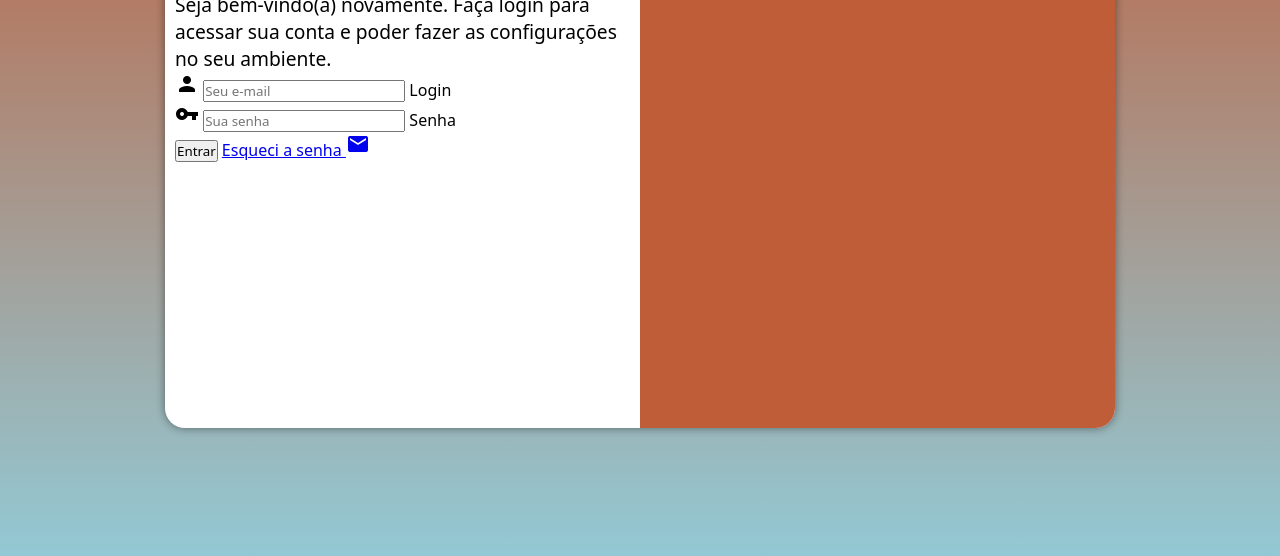
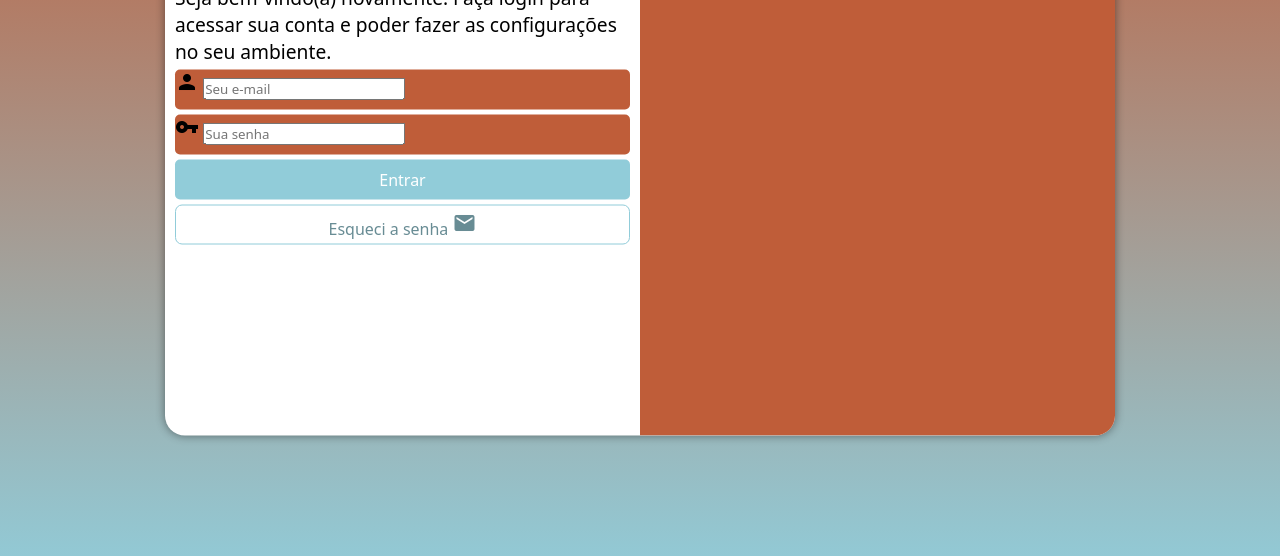
Before and after one commit to BrenaKA/projeto-login, a plain HTML site: page index.html in a window 1280 px wide. Shown: the part 222-778 px from the top of the page. Drawn offline with Linux system fonts and the light colour scheme.

Commit message:
ajustes botoes

```diff
--- a/estilos/style.css
+++ b/estilos/style.css
@@ -35,7 +35,7 @@ section#login {
 
     background-color: white;
     width: 250px;
-    height: 500px;
+    height: 515px;
     border-radius: 20px;
     box-shadow: 0px 0px 10px rgba(0, 0, 0, 0.452);
     transition: width .3s height .3s;
@@ -63,3 +63,55 @@ div#formulario > h1 {
 div#formulario > p {
     font-size: 0.8em;
 }
+
+form > div.campo {
+    background-color: #BF5D39;
+    display: block;
+    width: 100%;
+    height: 40px;
+    border-radius: 5px;
+    margin: 5px 0px;
+}
+
+div.campo > label {
+    display: none;
+}
+
+form > input[type=submit] {
+    display: block;
+    font-size: 1em;
+    width: 100%;
+    height: 40px;
+    background-color: #91CCD9;
+    color: white;
+    border: none;
+    border-radius: 5px;
+    cursor: pointer;
+}
+
+form > input[type=submit]:hover {
+    background-color: #688c94;
+}
+
+form > a.botao {
+    display: block;
+    text-align: center;
+    font-size: 1em;
+    width: 100%;
+    height: 40px;
+    padding-top: 5px;
+    margin-top: 5px;
+    background-color: white;
+    color: #688c94;
+    border: 1px solid #91CCD9;
+    border-radius: 7px;
+    text-decoration: none;
+}
+
+form > a.botao:hover {
+    background-color: #90c0ca;
+}
+
+form > a.botao > i {
+    font-size: 0.8em;
+}
--- a/index.html
+++ b/index.html
@@ -23,7 +23,6 @@
                         <span class="material-icons">person</span>
                         <input type="email" name="login" id="ilogin" placeholder="Seu e-mail" autocomplete="email" required maxlength="30">
                         <label for="ilogin">Login</label>
-
                     </div>
                     <div class="campo">
                         <span class="material-icons">vpn_key</span>
@@ -31,7 +30,7 @@
                         <label for="isenha">Senha</label>
                     </div>
                     <input type="submit" value="Entrar">
-                    <a href="esqueci.html">Esqueci a senha
+                    <a href="esqueci.html" class="botao">Esqueci a senha
                         <span class="material-icons">mail</span>
                     </a>
                 </form>
```
